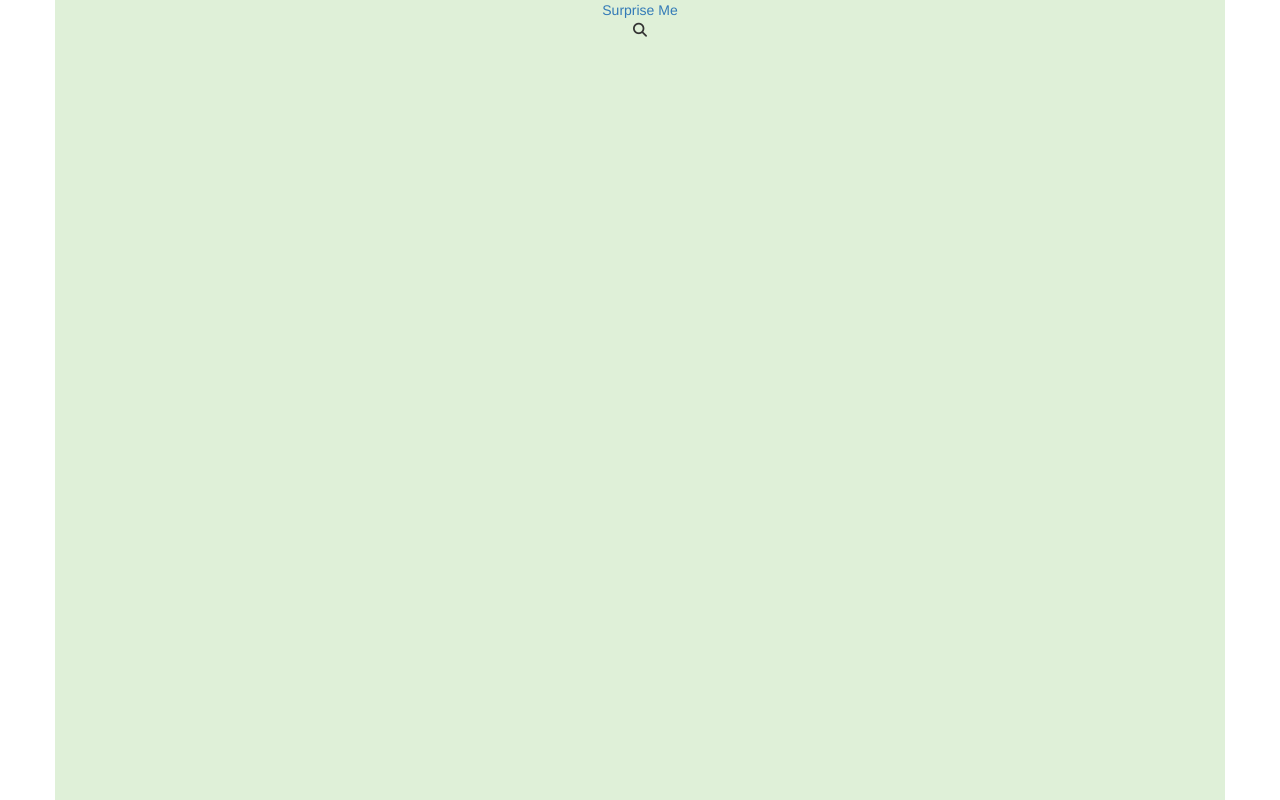
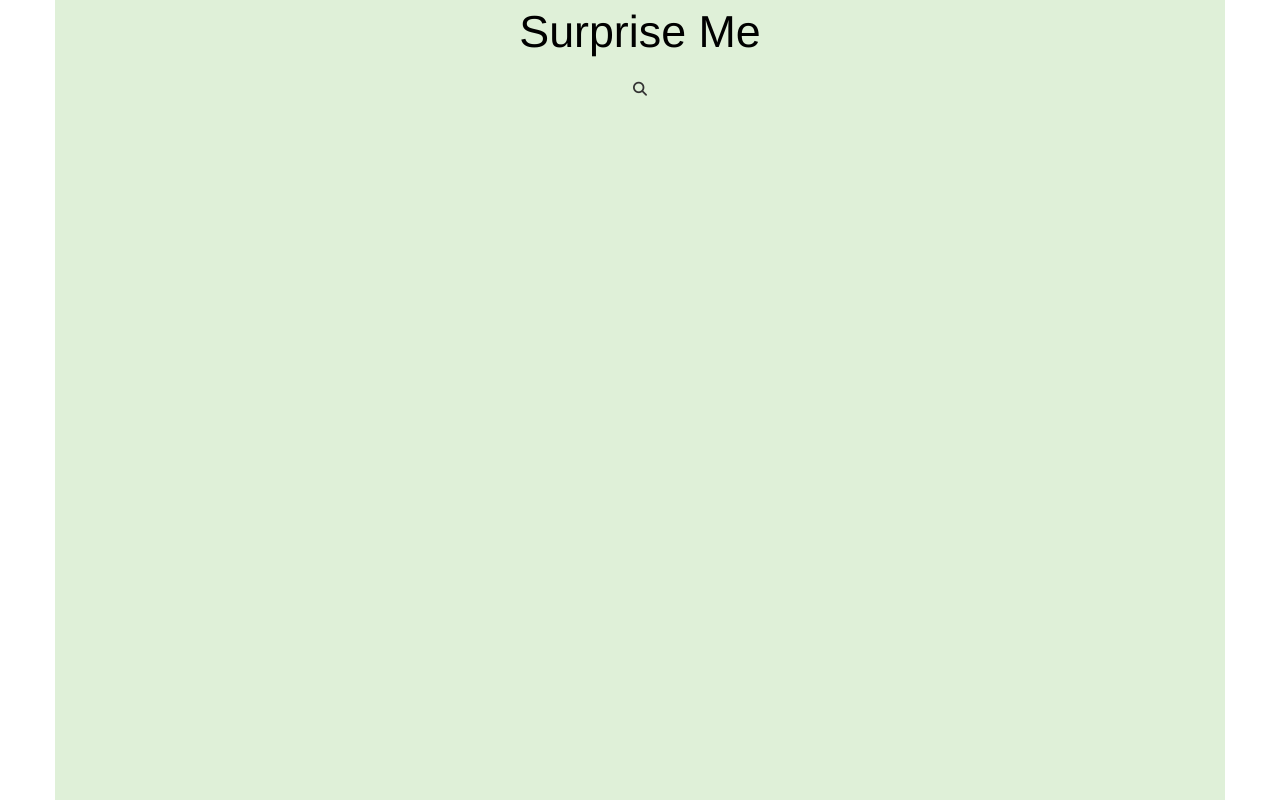
Before and after one commit to cugamer/fcc_wiki_app, a plain HTML site: page index.html in a window 1280 px wide. Drawn offline with nearby package versions, Linux system fonts and the light colour scheme.

Commit message:
Update styling for random page' link

```diff
--- a/style.css
+++ b/style.css
@@ -15,6 +15,13 @@ body {
 
 .hidden {
 	display: none;
+}
+
+.random-link {
+	font-size: 3.2em;
+	display: inline-block;
+	margin-bottom: 15px;
+	color: #000;
 }
 
 .fadein {
```
